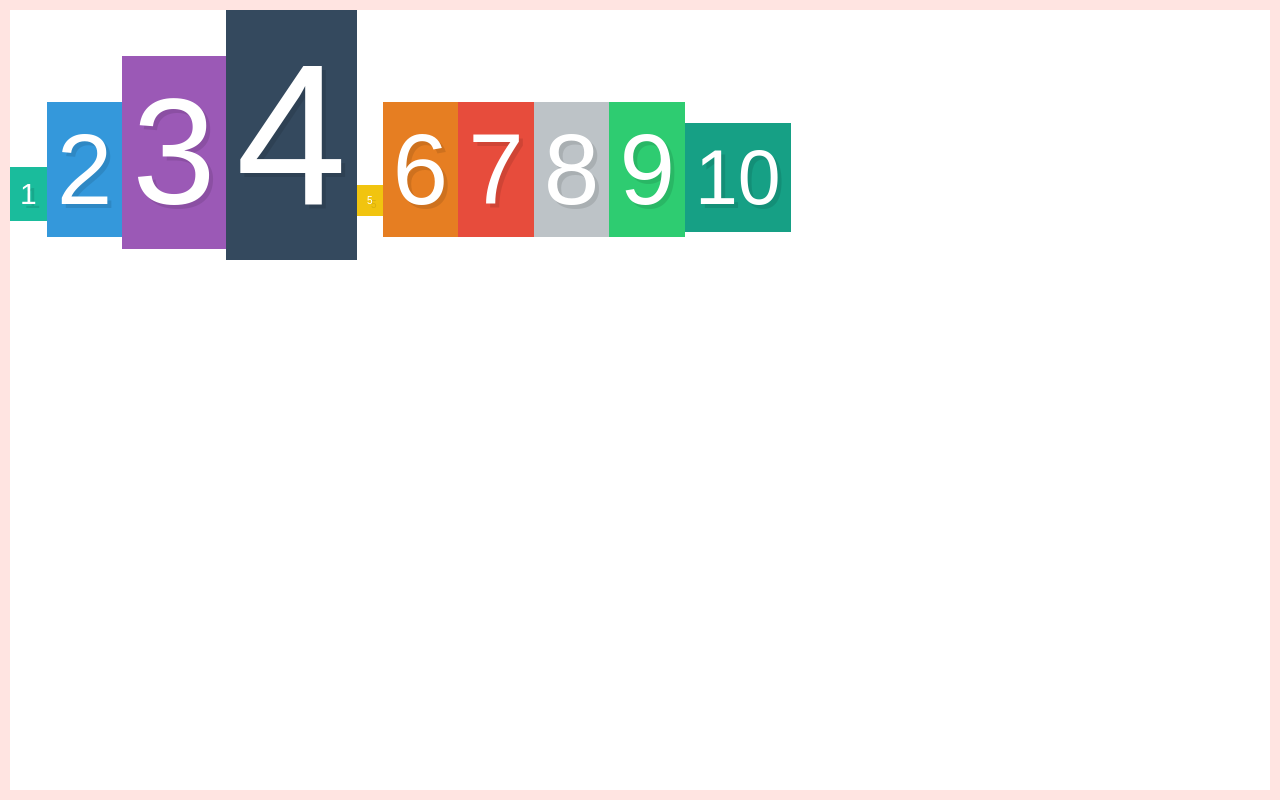
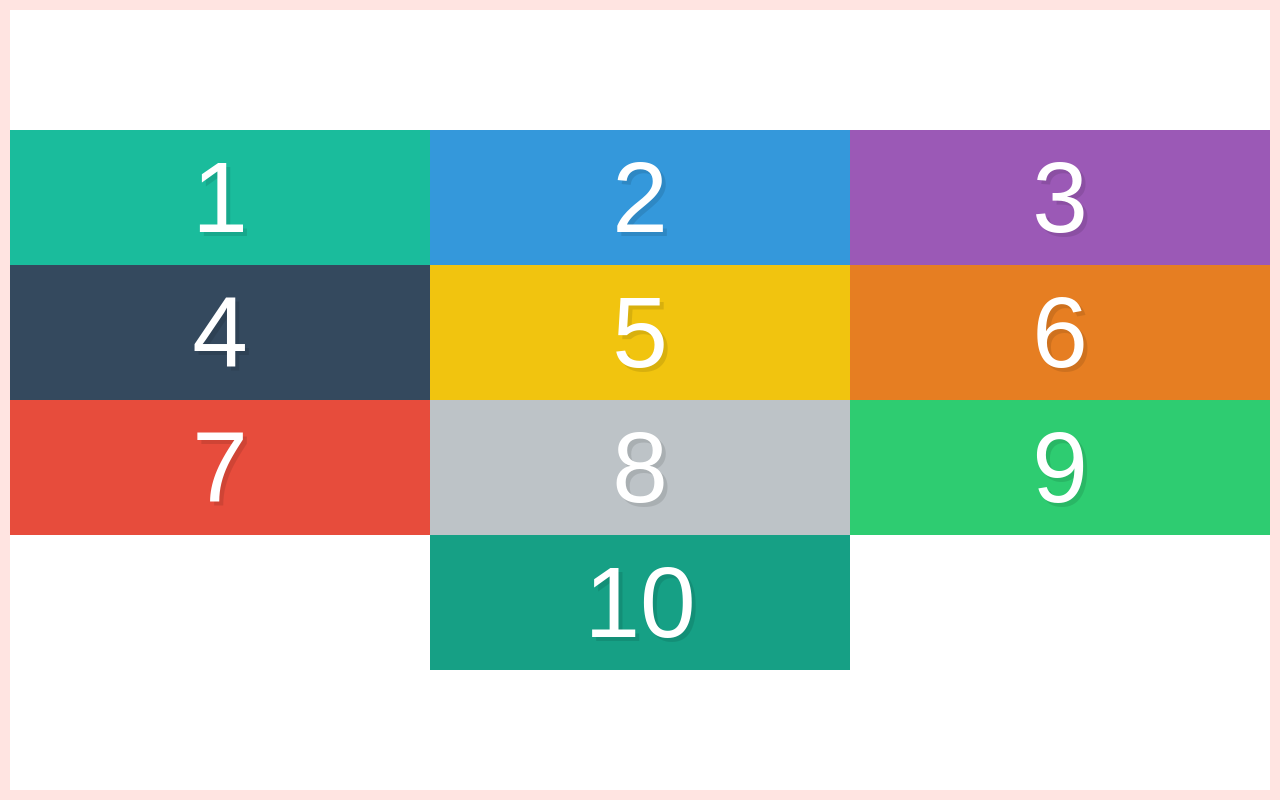
Before and after one commit to katratzi/cssflex, a plain HTML site: page 05 alignment-and-centering/index.html in a window 1280 px wide. Drawn offline with Linux system fonts and the light colour scheme.

Commit message:
07 align content

```diff
--- a/05 alignment-and-centering/style.css
+++ b/05 alignment-and-centering/style.css
@@ -34,29 +34,38 @@ input[type=reset],input[type=submit]{-webkit-appearance:button;cursor:pointer;}b
 .container {
   display:flex;
   border:10px solid mistyrose;
-  /* height:100vh;   */
+  height:100vh;
 
-  /* playing with justify content - which affects main axis */
+  /* 05 playing with justify content - which affects main axis */
   /* justify-content: flex-start; */
   /* flex-direction: column; */
   /* justify-content: space-between; /* have font of 20px to see */
   /* justify-content: center; /* aha - center vertical */
   /* min-height: 100vh;
 
-/* aligning - deals with cross axis */
+/* 06 aligning - deals with cross axis */
 /* need the height to make the center alignment matter */
-height: 100vh;
+/* height: 100vh; */
 /* align-items: center; */
 /* align-items: flex-start; */
 /* flex-direction: column;
  align-items: center; */
- align-items: baseline;
+ /* align-items: baseline; */
 
+ /* 07 align-content */
+flex-wrap: wrap;
+align-content: center;
+justify-content: center; /* can combine with align to fix 'straggler' in the grid */
 }
 
+.box {
+  width: 33.333%;
+}
+
+
 /* use with align-items baseline */
-.box1 { font-size: 30px; }
+/* .box1 { font-size: 30px; }
 .box3 { font-size: 150px; }
 .box4 { font-size: 200px; }
 .box5 { font-size: 10px; }
-.box10 { font-size: 77px; }
+.box10 { font-size: 77px; } */
--- a/notes.txt
+++ b/notes.txt
@@ -33,3 +33,8 @@ align-items: stretch; // fills up
 align-items: center; // :)
 align-items: flex-start / flex-end; // position at top or bottom
 align-items: baseline; // this is kind of cool...aligns bottom of heights
+
+//align-content - item aligment on cross axis
+//note we'll need flex-wrap wrap to see the results of this
+// similar to justify-content but on seperate axis
+// have flex-start, flex-end, center, space-around, space-between
```
